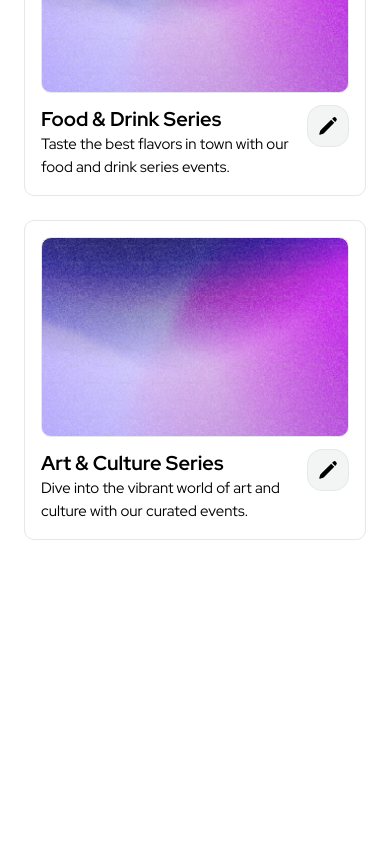
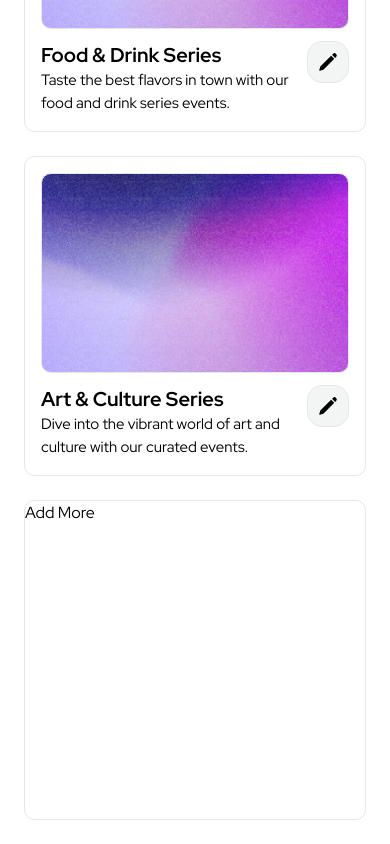
Before and after one commit to dejmartins/partybank-organizer, a Next.js app: page /dashboard/series in a window 390 px wide. Shown: the part 1023-1867 px from the top of the page. Before the commit the page ends 1587 px from the top, so only its background shows below. Built offline with nearby package versions, Linux system fonts and the light colour scheme.

Commit message:
top nav and header fixed to the top

```diff
--- a/app/dashboard/layout.tsx
+++ b/app/dashboard/layout.tsx
@@ -8,7 +8,7 @@ export default function Layout({ children }: { children: React.ReactNode }) {
 
             <TopNav />
 
-            <div className="flex flex-col flex-grow bg-[var(--pb-c-white)] mx-0 md:mx-5">
+            <div className="flex-grow flex flex-col md:mt-[164px] overflow-y-auto bg-[var(--pb-c-white)] mx-0 md:mx-5">
                 <div className="flex-grow w-full">
                     {children}
                 </div>
--- a/app/dashboard/series/page.tsx
+++ b/app/dashboard/series/page.tsx
@@ -1,4 +1,5 @@
 import { series } from "@/app/lib/placeholder-data";
+import AddMore from "@/app/ui/dashboard/add-more";
 import EmptyState from "@/app/ui/dashboard/empty-state"
 import Card from "@/app/ui/series/card";
 
@@ -19,10 +20,13 @@ export default async function Page() {
                 {series.length > 0 ? (
                     <div className="grid grid-cols-1 sm:grid-cols-2 lg:grid-cols-3 xl:grid-cols-4 gap-6 justify-center">
                         {seriesOfEvent.map((serie) => (
-                            <div key={serie.id} className="">
+                            <div key={serie.id}>
                                 <Card imageUrl={serie.image_url} name={serie.name} description={serie.description}/>
                             </div>
                         ))}
+                        <div>
+                            <AddMore />
+                        </div>
                     </div>
                 ) : (
                     <div className="md:mt-20">
--- /dev/null
+++ b/app/ui/dashboard/add-more.tsx
@@ -0,0 +1,7 @@
+export default function AddMore () {
+    return (
+        <div className="border rounded-[10px] h-[320px]">
+            <p>Add More</p>
+        </div>
+    )
+}
--- a/app/ui/dashboard/header.tsx
+++ b/app/ui/dashboard/header.tsx
@@ -3,7 +3,7 @@ import { BellIcon, ChevronDownIcon, MagnifyingGlassIcon, UserCircleIcon } from '
 
 export default function Header() {
     return (
-        <div className="flex items-center justify-between bg-[var(--pb-c-white)] h-[64px] w-full px-[24px] py-[16px]">
+        <div className="flex items-center justify-between fixed top-0 left-0 right-0 bg-[var(--pb-c-white)] h-[64px] w-full px-[24px] py-[16px] z-50 shadow-sm">
             <div>
                 <Image
                     src="/logo.svg"
--- a/app/ui/dashboard/topnav.tsx
+++ b/app/ui/dashboard/topnav.tsx
@@ -2,7 +2,7 @@ import NavLinks from "./nav-links";
 
 export default function TopNav() {
     return (
-        <div className="hidden md:flex items-center justify-between bg-[var(--pb-c-white)] min-h-[100px] w-full px-[24px] py-[16px] mt-1 mb-4">
+        <div className="hidden md:flex items-center justify-between fixed top-[64px] left-0 right-0 bg-[var(--pb-c-white)] min-h-[100px] w-full px-[24px] py-[16px] mb-4 z-40 shadow-sm">
             <div className="flex items-center p-4 gap-4 h-[56px] bg-[var(--pb-c-light-red)] w-full">
                 <NavLinks />
             </div>
```
